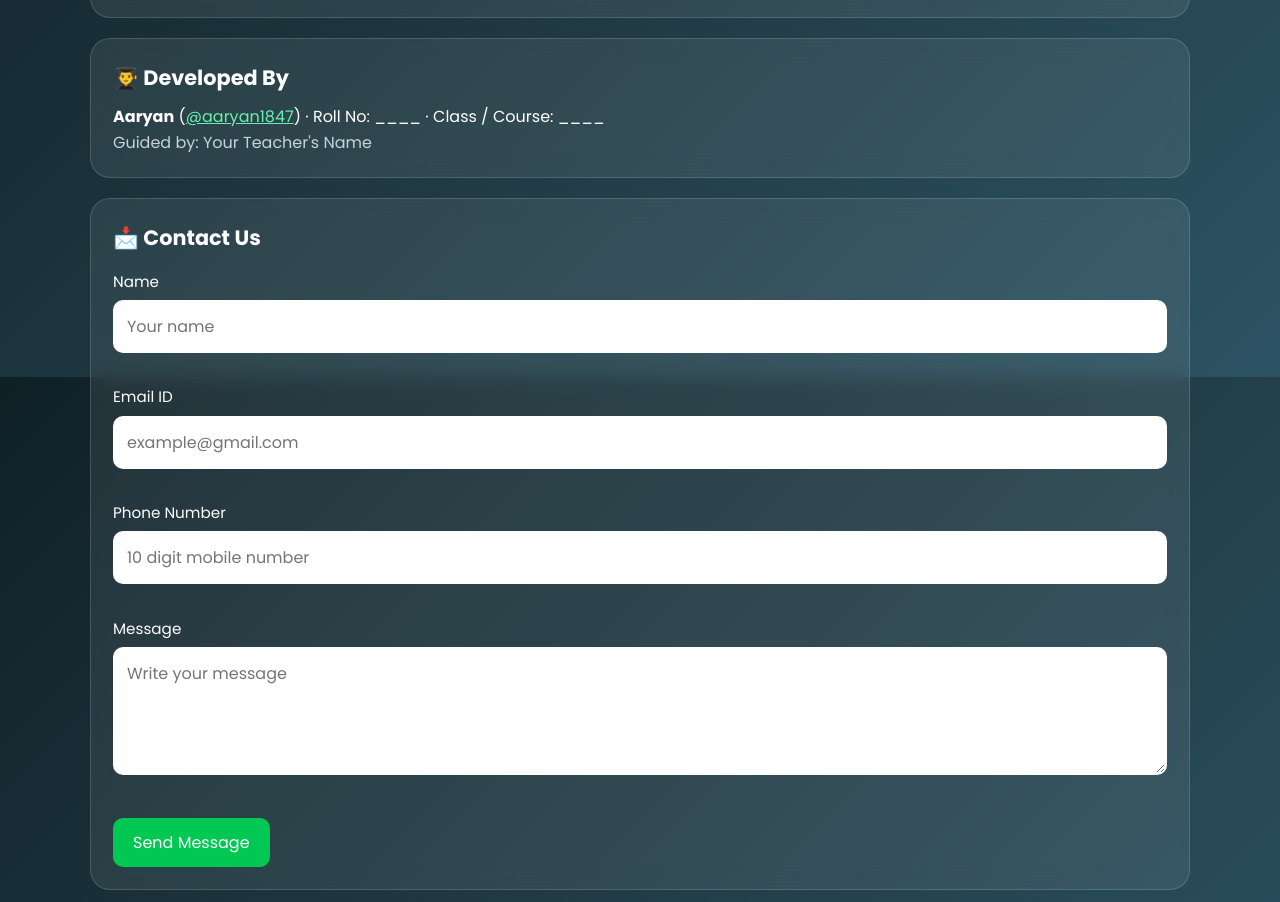
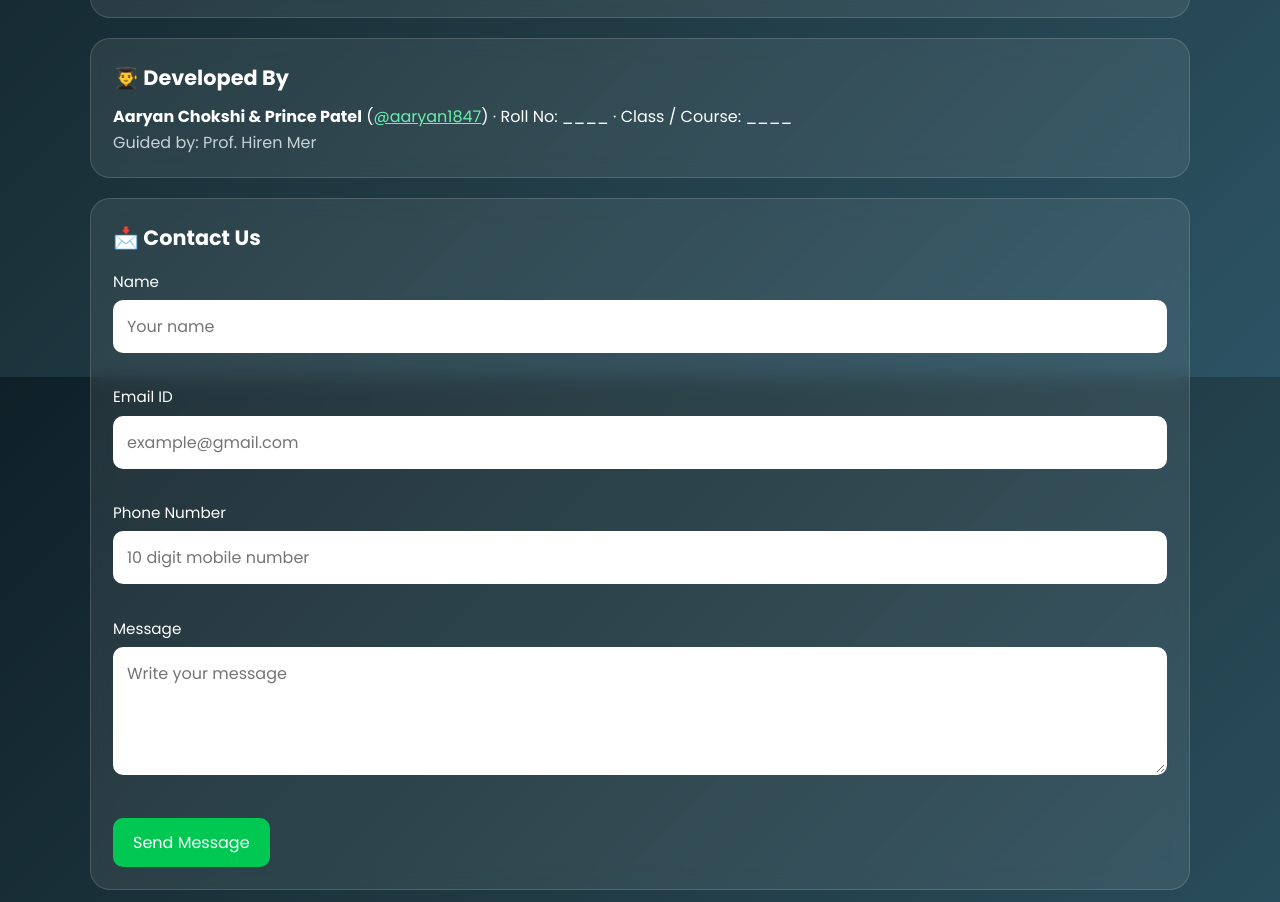
Before and after one commit to aaryan1847/carbon-footprint-platform, a website: page about.html in a window 1280 px wide. Shown: the part 1223-2125 px from the top of the page. Drawn offline with Linux system fonts and the light colour scheme; sample sign-in values are in the browser's storage.

Commit message:
Update project developers and guide details in About page

```diff
--- a/about.html
+++ b/about.html
@@ -52,8 +52,8 @@
 
   <div class="card">
     <h2>👨‍🎓 Developed By</h2>
-    <p style="color:#fff"><b>Aaryan</b> (<a href="https://github.com/aaryan1847" target="_blank" rel="noopener">@aaryan1847</a>) · Roll No: ____ · Class / Course: ____</p>
-    <p>Guided by: Your Teacher's Name</p>
+    <p style="color:#fff"><b>Aaryan Chokshi & Prince Patel</b> (<a href="https://github.com/aaryan1847" target="_blank" rel="noopener">@aaryan1847</a>) · Roll No: ____ · Class / Course: ____</p>
+    <p>Guided by: Prof. Hiren Mer</p>
   </div>
 
   <div class="card">
```
